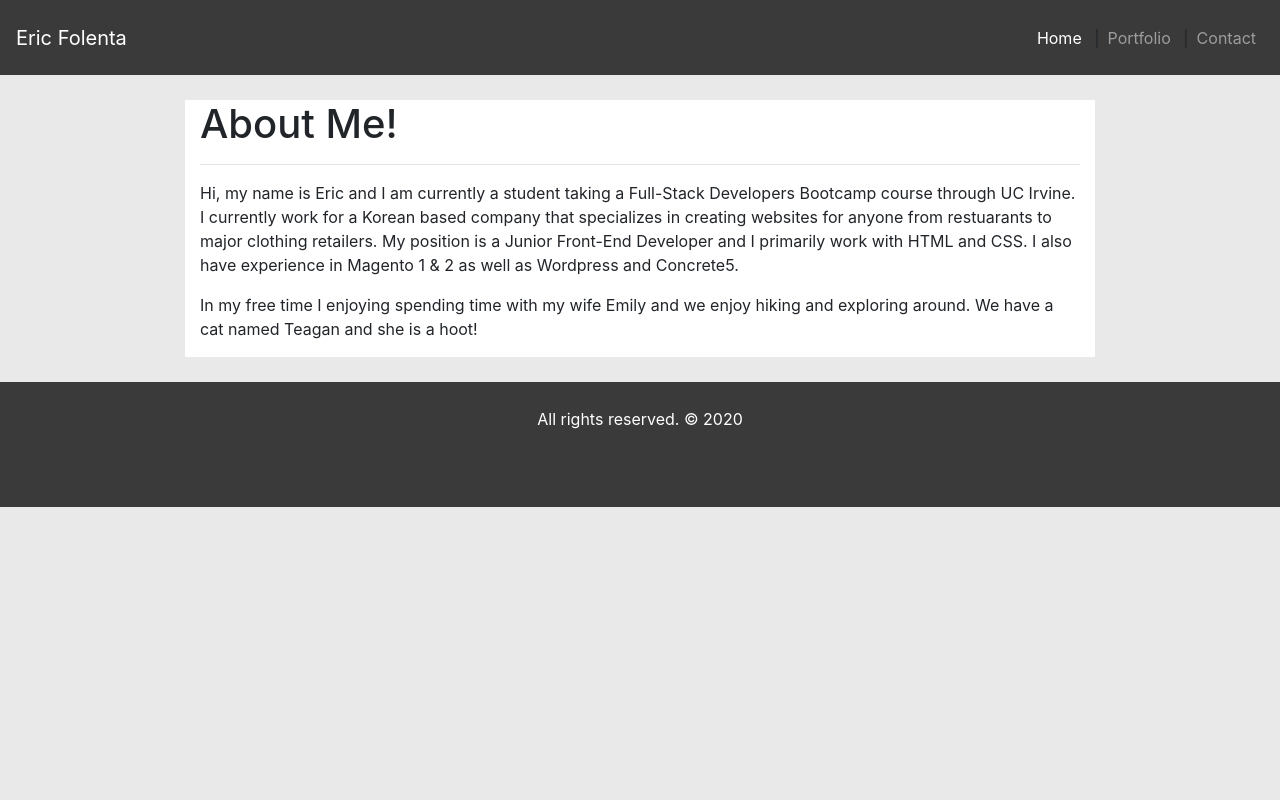
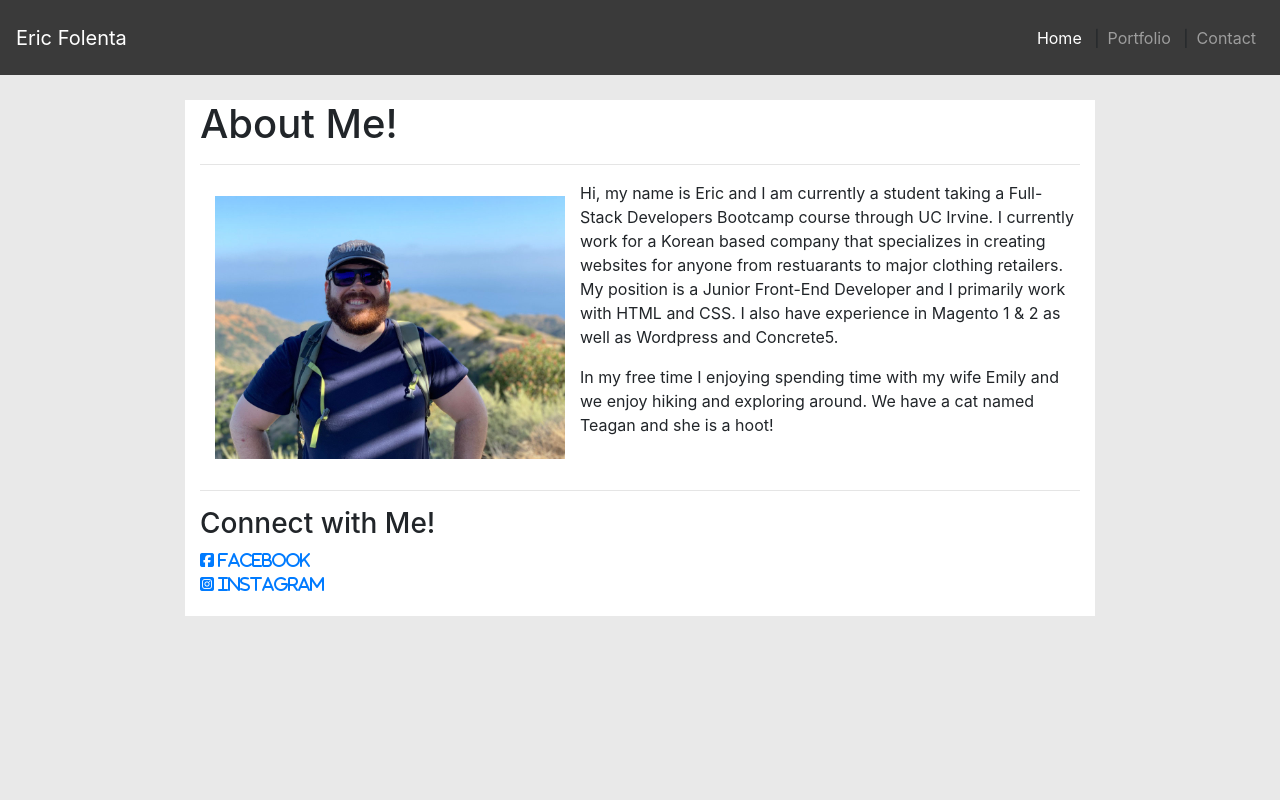
Before and after one commit to efolenta/02-responsive-portfolio, a plain HTML site: page index.html in a window 1280 px wide. Shown: the top 800 px of the page. Drawn offline with nearby package versions, Linux system fonts and the light colour scheme.

Commit message:
Added picture and social media.

```diff
--- a/index.html
+++ b/index.html
@@ -9,6 +9,8 @@
     <link rel="stylesheet" href="https://stackpath.bootstrapcdn.com/bootstrap/4.5.0/css/bootstrap.min.css" integrity="sha384-9aIt2nRpC12Uk9gS9baDl411NQApFmC26EwAOH8WgZl5MYYxFfc+NcPb1dKGj7Sk" crossorigin="anonymous">
     <!-- Portfolio Stylesheet -->
     <link rel="stylesheet" type="text/css" href="style.css">
+    <script src="https://kit.fontawesome.com/5cb5631949.js" crossorigin="anonymous"></script>
+
 
     <title>Portfolio</title>
   </head>
@@ -43,8 +45,15 @@
             <div class="col-12">
                 <h1>About Me!</h1>
                 <hr>
-                <p>Hi, my name is Eric and I am currently a student taking a Full-Stack Developers Bootcamp course through UC Irvine. I currently work for a Korean based company that specializes in creating websites for anyone from restuarants to major clothing retailers. My position is a Junior Front-End Developer and I primarily work with HTML and CSS. I also have experience in Magento 1 & 2 as well as Wordpress and Concrete5.</p>
+                <p><img id="profile" src="images/profile.jpg">Hi, my name is Eric and I am currently a student taking a Full-Stack Developers Bootcamp course through UC Irvine. I currently work for a Korean based company that specializes in creating websites for anyone from restuarants to major clothing retailers. My position is a Junior Front-End Developer and I primarily work with HTML and CSS. I also have experience in Magento 1 & 2 as well as Wordpress and Concrete5.</p>
                 <p>In my free time I enjoying spending time with my wife Emily and we enjoy hiking and exploring around. We have a cat named Teagan and she is a hoot!</p>
+                <div class="clear"></div>
+                <hr>
+                <div id="social">
+                  <h3>Connect with Me!</h3>
+                  <a href="https://facebook.com"><i class="fab fa-facebook-square"> Facebook</i></a><br>
+                  <a href="https://instagram.com"><i class="fab fa-instagram-square"> Instagram</i></a>
+                </div>
             </div>
         </div>
     </div>
--- a/style.css
+++ b/style.css
@@ -21,10 +21,27 @@ body {
 }
 .container {
     max-width: 960px;
+    min-height: 1000px;
 }
 .row {
     background-color: white;
     margin: 25px 10px 25px 10px;
+}
+.col-sm-6 {
+    margin-top: 10px;
+}
+.card {
+    margin: 10px 0;
+}
+
+/* About Me */
+#profile {
+    float: left;
+    margin: 15px;
+    max-width: 350px;
+}
+#social {
+    margin-bottom: 20px;
 }
 
 /* Form Styles */
@@ -38,9 +55,16 @@ form {
 footer {
     height: 125px;
     background-color: #3a3a3a;
+    position: relative;
+    bottom: 0;
+    width: 100%;
 }
 footer p {
     color: white;
     text-align: center;
     padding: 25px;
 }
+/* Overrides */
+.clear {
+    clear: both;
+}
```
Also changed, not shown: contact.html (+1 -1 lines), portfolio.html (+1 -1 lines), images/profile.jpg (added), 1 other file.
